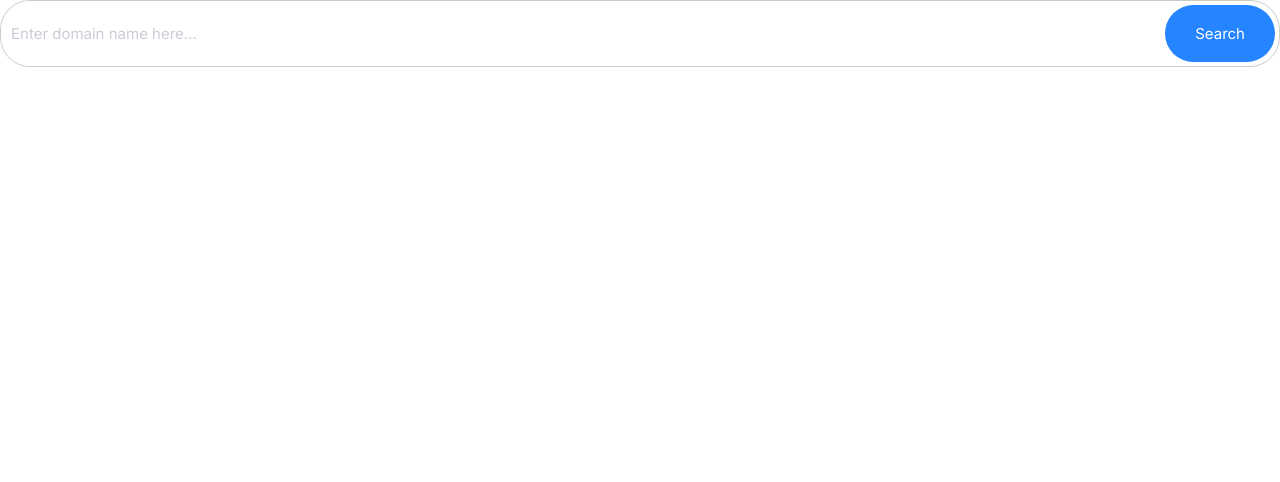
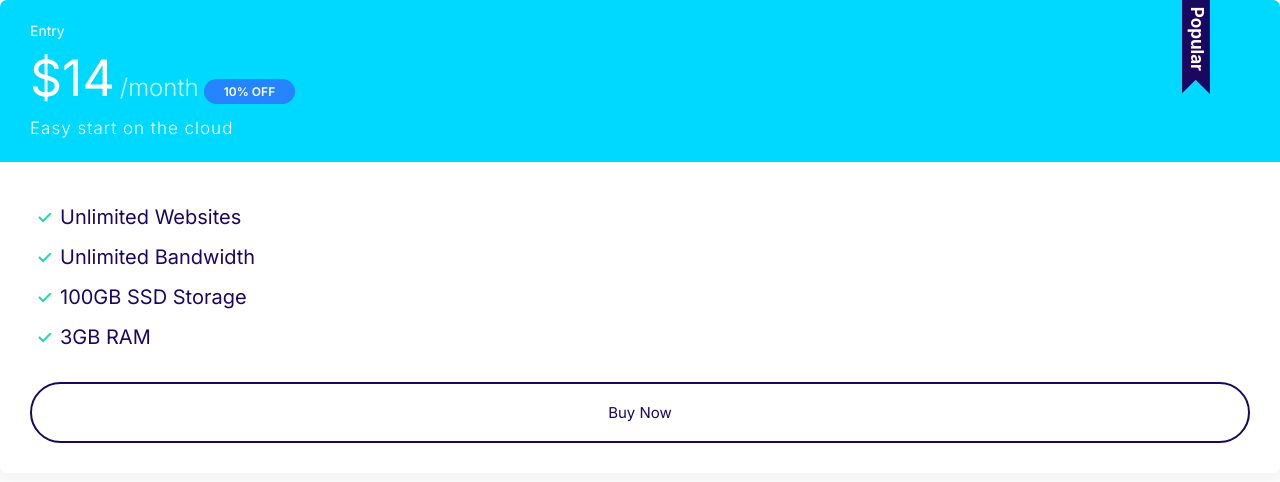
Before and after one commit to eyu1048/moshify.com, a plain HTML site: page moshify/index.html in a window 1280 px wide. Drawn offline with Linux system fonts and the light colour scheme.

Commit message:
made the plan which displayed in cards.

```diff
--- a/moshify/css/style.css
+++ b/moshify/css/style.css
@@ -13,7 +13,7 @@ html{
     font-size: 62.5%;
 }
 body{
-    font-family: 'Inter', sans-serif ;
+    font-family: 'Inter', Arial, Helvetica, sans-serif ;
     color: var(--color-body);
     font-size: 2.4rem;
     line-height: 1.5;
@@ -275,3 +275,86 @@ a{
         font-size: 1.5rem;
     }
 }
+
+/* card */
+
+.card{
+    border-radius: 7px;
+    box-shadow: 0 0 20px 10px #f3f3f3;
+    overflow: hidden;
+}
+
+.card__header, .card__body{
+    padding: 2rem 3rem;
+}
+
+.card--primary .card__header{
+    background: var(--color-primary);
+    color: #fff;
+}
+
+.card--secondary .card__header{
+    background: var(--color-secondary);
+    color: #fff;
+}
+
+/* Plan */
+.plan--popular .card__header{
+    position: relative;
+}
+
+.plan--popular .card__header::after{
+    content: url(../images/popular.svg);
+    width: 40px;
+    display: inline-block;
+    position: absolute;
+    top: -6px;
+    right: 5%;
+}
+
+.plan__name{
+    font-size: 2.4rem;
+    margin:0;
+    color: #fff;
+    font-weight: 500;
+
+}
+
+.plan__price{
+    font-size: 6rem;
+}
+
+.plan__billing-price{
+    font-size: 2.4rem;
+    font-weight: 300;
+    opacity: 0.8;
+    margin-right: 0.8;
+}
+
+.plan__description{
+    display: block;
+    letter-spacing: 1px;
+    font-size: 2rem;
+    font-weight: 300;
+
+}
+
+
+
+@media screen and (min-width: 1024px) {
+    .plan__name{
+        font-size: 1.4rem;
+    }
+
+    .plan__price{
+        font-size: 5rem;
+    }
+
+    .plan__billing-cycle{
+        font-size: 1.6rem;
+    }
+
+    .plan__description{
+        font-size: 1.7rem;
+    }
+}
--- a/moshify/index.html
+++ b/moshify/index.html
@@ -6,17 +6,33 @@
     <meta name="viewport" content="width=device-width, initial-scale=1.0">
     <link rel="preconnect" href="https://fonts.googleapis.com">
     <link rel="preconnect" href="https://fonts.gstatic.com" crossorigin>
-    <link href="https://fonts.googleapis.com/css2?family=Inter:wght@200;400;600;700&display=swap" rel="stylesheet">
+    <link href="https://fonts.googleapis.com/css2?family=Inter:wght@300;400;600;700&display=swap" rel="stylesheet">
     <link rel="stylesheet" href="css/normalize.css">
     <link rel="stylesheet" href="css/style.css">
 
     <title>bab_Document</title>
 </head>
 <body>
-    <div class="input-group">
+    <div class="plan plan--popular">
+        <div class="card card--secondary">
+            <div class="card__header">
+                <h3 class="plan__name">Entry</h3>
+                <span class="plan__price">$14</span>
+                <span class="plan__billing-price">/month</span>
+                <span class="badge badge--primary badge--small">10% OFF</span>
+                <span class="plan__description">Easy start on the cloud</span>
+            </div>
+            <div class="card__body">
+                <ul class="list list--tick">
+                    <li class="list__item">Unlimited Websites</li>
+                    <li class="list__item">Unlimited Bandwidth</li>
+                    <li class="list__item">100GB SSD Storage</li>
+                    <li class="list__item">3GB RAM</li>
+                </ul>
 
-        <input type="text" placeholder="Enter domain name here..." class="input">
-        <button class="btn btn--primary">Search</button>
+                <button class="btn btn--outline btn--block">Buy Now</button>
+            </div>
+        </div>
     </div>
 
 </body>
```
Also changed, not shown: moshify/components/cards.html (added, +6 -0 lines), moshify/images/popular.svg (added).
